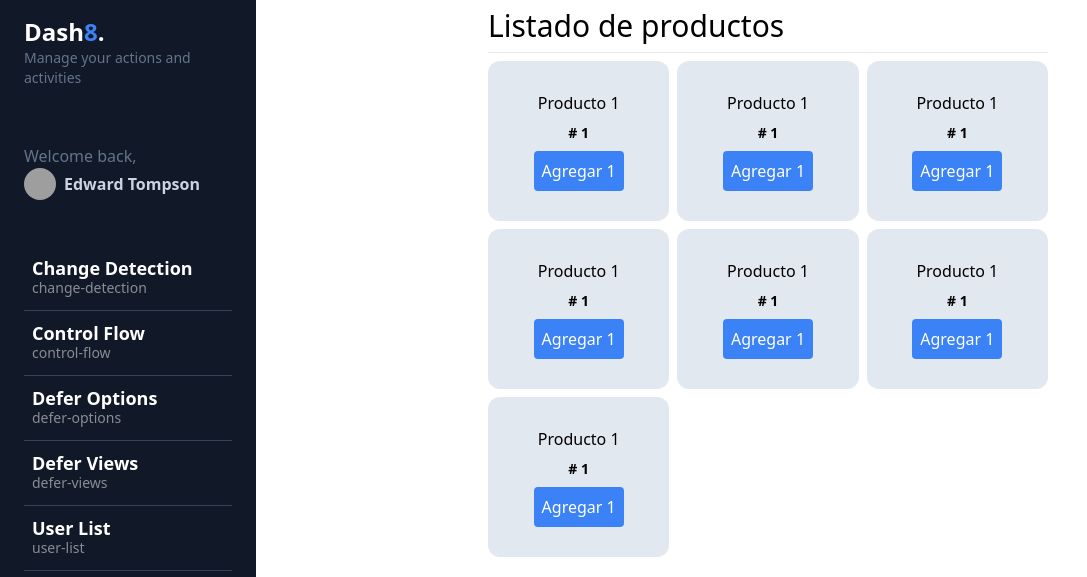
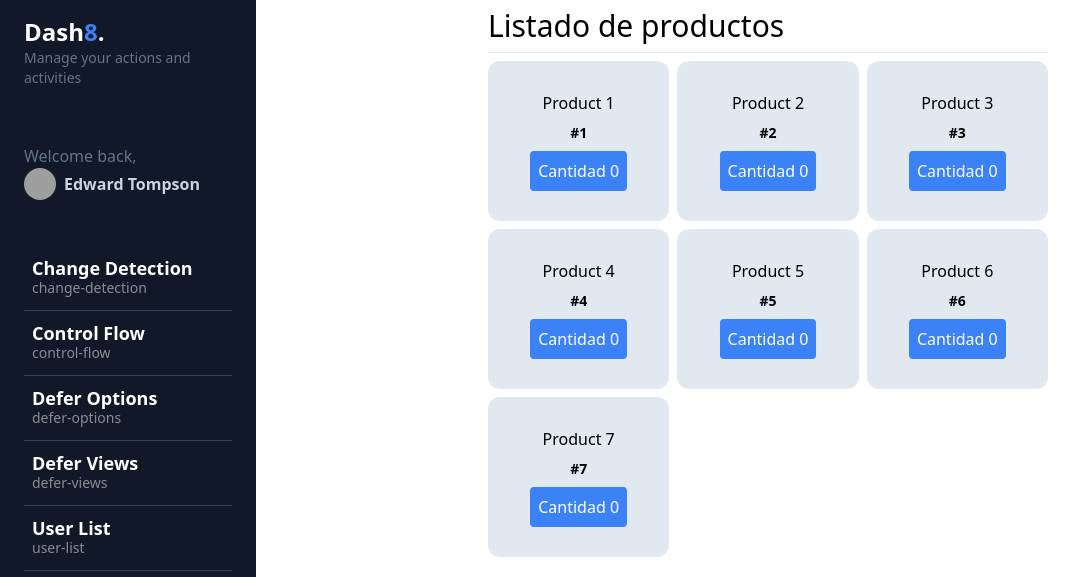
Before and after one commit to suslobo/013-my-dashboard, an Angular app: page /dashboard/inputs-outputs in a window 1280 px wide. Shown: the top 577 px of the page, without its empty margins (0-1087 px from the left). Built offline with nearby package versions, Linux system fonts and the light colour scheme; grey boxes are pictures that could not be loaded.

Commit message:
Funciones Input y Output(este está comentado)

```diff
--- a/src/app/dashboard/pages/input-output/input-output.component.html
+++ b/src/app/dashboard/pages/input-output/input-output.component.html
@@ -6,7 +6,10 @@
 
   @for (product of products(); track product.id) {
   <!-- aquí ponemos nuestro product-card -->
-  <app-product-card />
+  <app-product-card
+    [product]="product"
+    (onIncrementQuantity)="updateProduct(product, $event)"
+  />
 
   }
 
--- a/src/app/dashboard/pages/input-output/ui/product-card/product-card.component.html
+++ b/src/app/dashboard/pages/input-output/ui/product-card/product-card.component.html
@@ -1,9 +1,11 @@
 
 <div class="bg-slate-200 w-full rounded-xl h-40 flex justify-center items-center flex-col">
-  <span>Producto 1</span>
-  <h2 class="font-bold text-sm my-2"># 1</h2>
+  <span>{{ product()?.name}}</span>
+  <h2 class="font-bold text-sm my-2">#{{ product().id }}</h2>
   <button
+    (click)="incrementQuantity()"
     class="bg-blue-500 p-2 rounded text-white hover:bg-blue-600 transition-all"
-    >Agregar 1
+    >
+    Cantidad {{ product().quantity }}
   </button>
   </div>
--- a/src/app/dashboard/pages/input-output/ui/product-card/product-card.component.ts
+++ b/src/app/dashboard/pages/input-output/ui/product-card/product-card.component.ts
@@ -1,5 +1,6 @@
 import { CommonModule } from '@angular/common';
-import { ChangeDetectionStrategy, Component } from '@angular/core';
+import { ChangeDetectionStrategy, Component, EventEmitter, input, Input, output, Output } from '@angular/core';
+import { Product } from '@interfaces/product.interface';
 
 @Component({
   selector: 'app-product-card',
@@ -9,5 +10,22 @@
   changeDetection: ChangeDetectionStrategy.OnPush
 })
 export class ProductCardComponent {
+  //enviamos info del producto al Product Card
+  //recibimos el producto
+      //manera tradicional
+      // @Input({
+      //   required: true,
+      // })
+      // public product!: Product;
+  public product = input.required<Product>();
 
+      //manera tradicional
+      // @Output()
+      // public onIncrementQuantity = new EventEmitter<number>();
+  public onIncrementQuantity = output<number>();
+
+  //nos creamos un método y es lo que mandamos llamar cuando se hace click en el botón del product-card.html
+  public incrementQuantity(): void {
+    this.onIncrementQuantity.emit(this.product().quantity + 1);
+  }
 }
```
Also changed, not shown: src/app/dashboard/pages/input-output/input-output.component.ts (+6 -1 lines).
